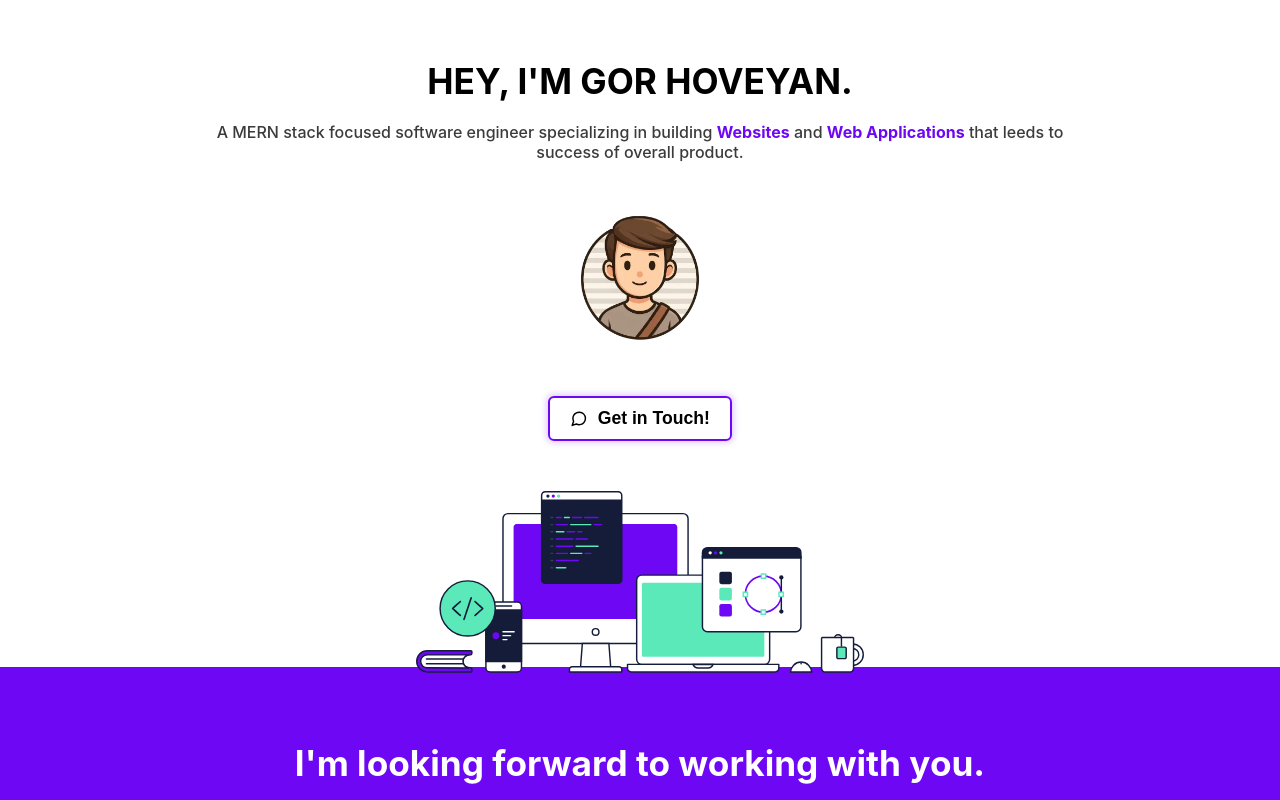
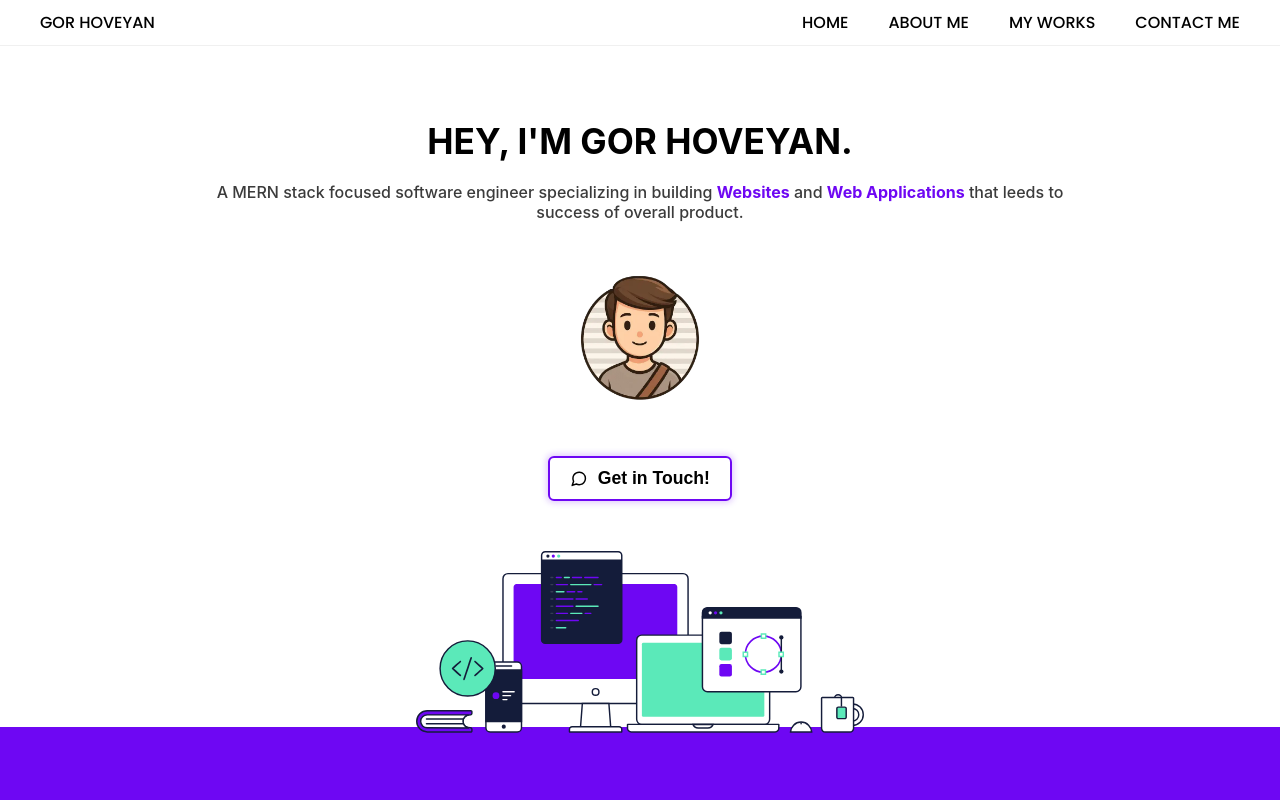
Before and after one commit to Gor-Hoveyan/Gor-Hoveyan.github.io, a React (Create React App) app: page / in a window 1280 px wide. Shown: the top 800 px of the page. Built offline with nearby package versions, Linux system fonts and the light colour scheme; a web font is replaced by a local one.

Commit message:
Add header for desktop devices

```diff
--- a/src/App.js
+++ b/src/App.js
@@ -3,17 +3,34 @@ import About from "./components/about/About";
 import Home from "./components/home/Home";
 import { lazy, useRef } from "react";
 import ScrollToTop from "./components/ScrollToTop/ScrollToTop";
+import Header from "./components/header/Header";
 
 const Works = lazy(() => import("./components/works/Works"));
 const Contact = lazy(() => import("./components/contact/Contact"));
 
 function App() {
+  const aboutRef = useRef(null)
+  const worksRef = useRef(null)
   const contactRef = useRef(null)
+
+  function onContactClick() {
+    contactRef.current?.scrollIntoView({ behavior: "smooth" })
+  }
+  function onAboutClick() {
+    aboutRef.current?.scrollIntoView({ behavior: "smooth" })
+  }
+  function onContactClick() {
+    contactRef.current?.scrollIntoView({ behavior: "smooth" })
+  }
+  function onWorksClick() {
+    worksRef.current?.scrollIntoView({ behavior: "smooth" })
+  }
   return (
     <main className={styles.main}>
-      <Home onContactClick={() => contactRef.current?.scrollIntoView({ behavior: "smooth" })}/>
-      <About />
-      <Works />
+      <Header onContactClick={onContactClick} onAboutClick={onAboutClick} onWorksClick={onWorksClick} />
+      <Home onContactClick/>
+      <About  ref={aboutRef}/>
+      <Works ref={worksRef}/>
       <Contact ref={contactRef}/>
       <ScrollToTop />
     </main>
--- a/src/components/about/About.jsx
+++ b/src/components/about/About.jsx
@@ -1,4 +1,4 @@
-import React from "react";
+import React, { forwardRef } from "react";
 import styles from "./About.module.scss";
 import {
   FaHtml5,
@@ -45,9 +45,9 @@ const skills = [
   {icon: <FaGitlab size={30}/>, name: "GitLab"},
 ];
 
-export default function About() {
+const About = forwardRef((props, ref) =>  {
   return (
-    <section className={styles.about}>
+    <section className={styles.about} ref={ref}>
       <h1 className={styles.header}>
         I'm looking forward to working with you.
       </h1>
@@ -72,4 +72,7 @@ export default function About() {
       </section>
     </section>
   );
-}
+})
+
+
+export default About;
--- /dev/null
+++ b/src/components/header/Header.jsx
@@ -0,0 +1,19 @@
+import React from 'react'
+import styles from './Header.module.scss';
+
+export default function Header({onContactClick, onAboutClick, onWorksClick}) {
+    const scrollToTop = () => {
+      window.scrollTo({ top: 0, behavior: "smooth" });
+    };
+  return (
+    <div className={styles.main}>
+        <p onClick={() => scrollToTop()} className={styles.name}>GOR HOVEYAN</p>
+        <ul className={styles.list}>
+            <li onClick={() => scrollToTop()} className={styles.link}>HOME</li>
+            <li onClick={() => onAboutClick()} className={styles.link}>ABOUT ME</li>
+            <li onClick={() => onWorksClick()} className={styles.link}>MY WORKS</li>
+            <li onClick={() => onContactClick()} className={styles.link}>CONTACT ME</li>
+        </ul>
+    </div>
+  )
+}
--- /dev/null
+++ b/src/components/header/Header.module.scss
@@ -0,0 +1,40 @@
+@import url('https://fonts.googleapis.com/css2?family=Poppins:ital,wght@0,100;0,200;0,300;0,400;0,500;0,600;0,700;0,800;0,900;1,100;1,200;1,300;1,400;1,500;1,600;1,700;1,800;1,900&display=swap');
+
+.main {
+    width: 100%;
+    position: fixed;
+    background: rgba(255,255,255, 1);
+    text-align: right;
+    display: flex;
+    justify-content: space-between;
+    align-items: center;
+    z-index: 1000;
+    padding: 0 20px;
+    border-bottom: 1px solid rgb(240, 240, 240);
+    font-family: poppins;
+}
+
+.list {
+    display: flex;
+    align-items: center;
+    justify-content: end;
+    list-style: none;
+    padding: 10px 0;
+}
+
+.link, .name {
+    margin: 0 20px;
+    font-weight: 500;
+    cursor: url('./../../assets/images/pointer.svg'), auto;
+    transition-duration: 0.4s;
+    &:hover {
+        transform: scale(1.2);
+        color: #6e07f3;
+    }
+}
+
+@media (max-width: 700px) {
+    .main {
+        display: none;
+    }
+}
--- a/src/components/home/Home.module.scss
+++ b/src/components/home/Home.module.scss
@@ -17,7 +17,7 @@
   .homeHeader {
     transition: transform 0.3s;
     width: fit-content;
-    margin: 0 auto 20px auto;
+    margin: 60px auto 20px auto;
     font-size: 2.2rem;
   }
 
--- a/src/components/works/Works.jsx
+++ b/src/components/works/Works.jsx
@@ -1,4 +1,4 @@
-import React from "react";
+import React, { forwardRef } from "react";
 import styles from "./Works.module.scss";
 import { FaBitcoin, FaBomb } from "react-icons/fa";
 import { RiExternalLinkFill } from "react-icons/ri";
@@ -8,9 +8,9 @@ import minesweeperImg from "./../../assets/images/minesweeper.webp";
 import firstCryptoImg from "./../../assets/images/crypto1.webp";
 import secondCryptoImg from "./../../assets/images/crypto2.webp";
 
-export default function Works() {
+const Works = forwardRef((props, ref) =>  {
   return (
-    <section className={styles.main}>
+    <section className={styles.main} ref={ref}>
       <h1 className={styles.worksHeader}>Recent Works</h1>
       <div className={styles.line}></div>
       <section className={styles.quizPlatform}>
@@ -116,4 +116,6 @@ export default function Works() {
       </section>
     </section>
   );
-}
+})
+
+export default Works;
```
